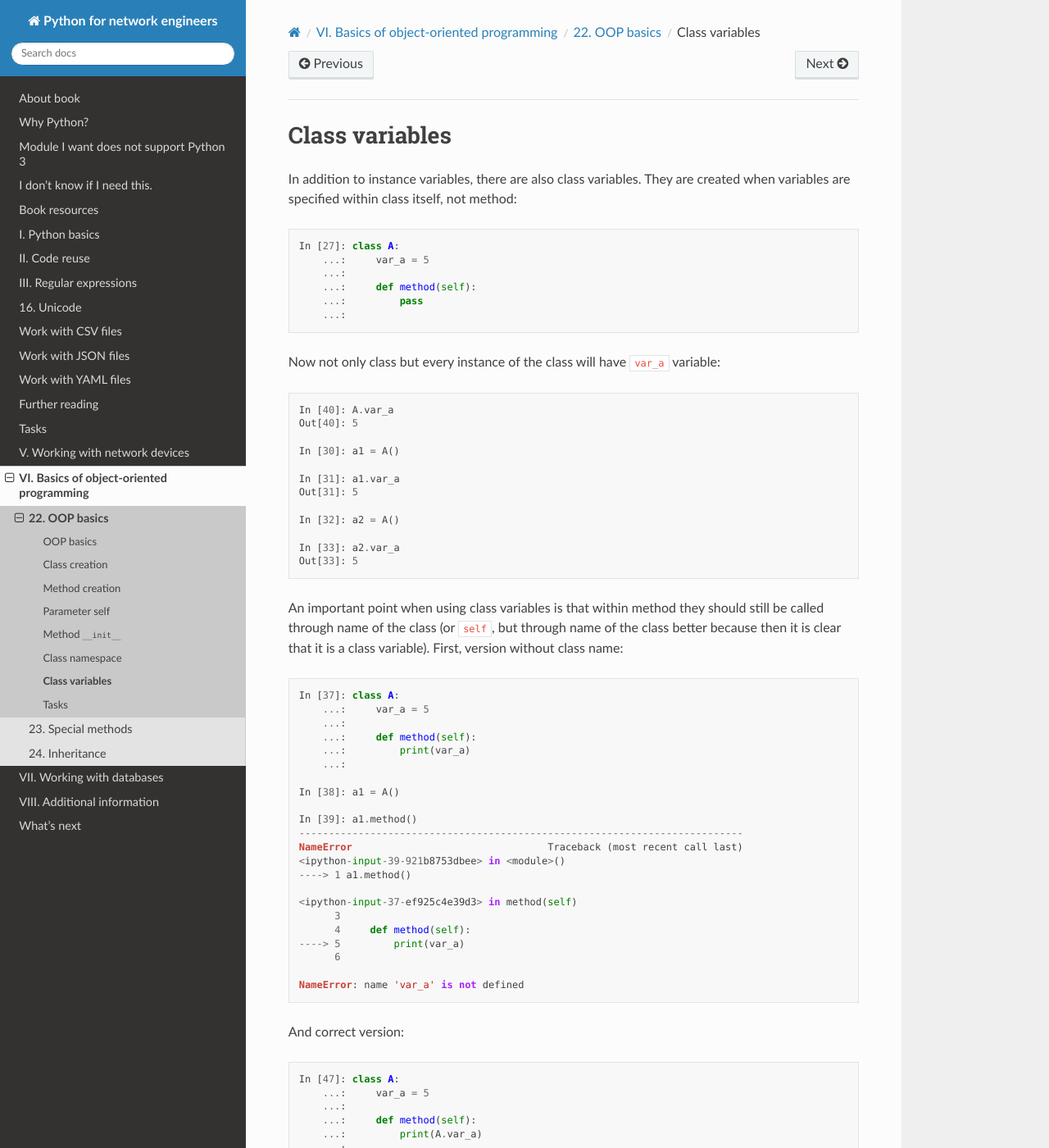
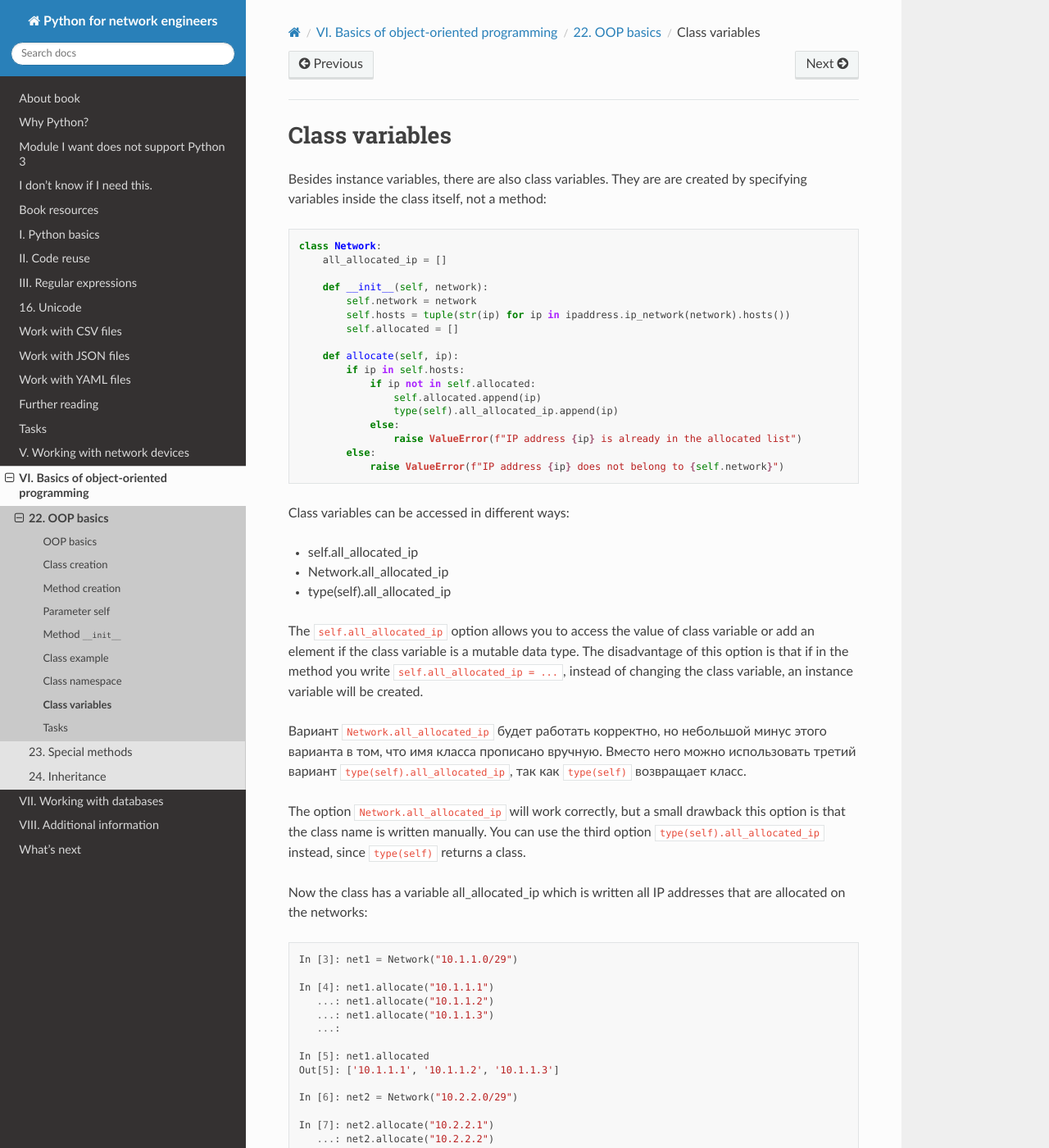
Before and after one commit to natenka/pyneng-book-en, a Sphinx documentation site: the page built from docs/source/book/22_oop_basics/class_variables.rst, in a window 1280 px wide and 1400 px high. Shown: the whole window at 82% size. Built offline with Sphinx 7.4.7 and the Read the Docs theme 2.0.0, drawn with Linux system fonts in a browser that asks for light colours; pages that are not in the unit, such as notebooks, are missing from menus; some of the changed text lies outside the part shown.

Commit message:
chapter 22 update: small fixes, class vars rewrite

```diff
--- a/docs/source/book/22_oop_basics/class_variables.rst
+++ b/docs/source/book/22_oop_basics/class_variables.rst
@@ -1,77 +1,89 @@
 Class variables
 ~~~~~~~~~~~~~~~~~
 
-In addition to instance variables, there are also class variables. They are
-created when variables are specified within class itself, not method:
+Besides instance variables, there are also class variables. They are
+are created by specifying variables inside the class itself, not a method:
 
 .. code:: python
 
-    In [27]: class A:
-        ...:     var_a = 5
-        ...:
-        ...:     def method(self):
-        ...:         pass
-        ...:
+    class Network:
+        all_allocated_ip = []
 
-Now not only class but every instance of the class will have ``var_a`` variable:
+        def __init__(self, network):
+            self.network = network
+            self.hosts = tuple(str(ip) for ip in ipaddress.ip_network(network).hosts())
+            self.allocated = []
+
+        def allocate(self, ip):
+            if ip in self.hosts:
+                if ip not in self.allocated:
+                    self.allocated.append(ip)
+                    type(self).all_allocated_ip.append(ip)
+                else:
+                    raise ValueError(f"IP address {ip} is already in the allocated list")
+            else:
+                raise ValueError(f"IP address {ip} does not belong to {self.network}")
+
+Class variables can be accessed in different ways:
+
+* self.all_allocated_ip
+* Network.all_allocated_ip
+* type(self).all_allocated_ip
+
+
+The ``self.all_allocated_ip`` option allows you to access the value of class variable
+or add an element if the class variable is a mutable data type.
+The disadvantage of this option is that if in the method you write
+``self.all_allocated_ip = ...``, instead of changing the class variable,
+an instance variable will be created.
+
+Вариант ``Network.all_allocated_ip`` будет работать корректно, но небольшой минус
+этого варианта в том, что имя класса прописано вручную.
+Вместо него можно использовать третий вариант ``type(self).all_allocated_ip``,
+так как ``type(self)`` возвращает класс.
+
+
+The option ``Network.all_allocated_ip`` will work correctly, but a small drawback
+this option is that the class name is written manually.
+You can use the third option ``type(self).all_allocated_ip`` instead,
+since ``type(self)`` returns a class.
+
+Now the class has a variable all_allocated_ip which is written
+all IP addresses that are allocated on the networks:
 
 .. code:: python
 
-    In [40]: A.var_a
-    Out[40]: 5
+    In [3]: net1 = Network("10.1.1.0/29")
 
-    In [30]: a1 = A()
+    In [4]: net1.allocate("10.1.1.1")
+       ...: net1.allocate("10.1.1.2")
+       ...: net1.allocate("10.1.1.3")
+       ...:
 
-    In [31]: a1.var_a
-    Out[31]: 5
+    In [5]: net1.allocated
+    Out[5]: ['10.1.1.1', '10.1.1.2', '10.1.1.3']
 
-    In [32]: a2 = A()
+    In [6]: net2 = Network("10.2.2.0/29")
 
-    In [33]: a2.var_a
-    Out[33]: 5
+    In [7]: net2.allocate("10.2.2.1")
+       ...: net2.allocate("10.2.2.2")
+       ...:
 
-An important point when using class variables is that within method they should
-still be called  through name of the class (or ``self``, but through name of the
-class better because then it is clear that it is a class variable). First,
-version without class name:
+    In [9]: net2.allocated
+    Out[9]: ['10.2.2.1', '10.2.2.2']
+
+    In [10]: Network.all_allocated_ip
+    Out[10]: ['10.1.1.1', '10.1.1.2', '10.1.1.3', '10.2.2.1', '10.2.2.2']
+
+The variable is accessible not only through the class, but also through the instances:
 
 .. code:: python
 
-    In [37]: class A:
-        ...:     var_a = 5
-        ...:
-        ...:     def method(self):
-        ...:         print(var_a)
-        ...:
+    In [40]: Network.all_allocated_ip
+    Out[40]: ['10.1.1.1', '10.1.1.2', '10.1.1.3', '10.2.2.1', '10.2.2.2']
 
-    In [38]: a1 = A()
+    In [41]: net1.all_allocated_ip
+    Out[41]: ['10.1.1.1', '10.1.1.2', '10.1.1.3', '10.2.2.1', '10.2.2.2']
 
-    In [39]: a1.method()
-    ---------------------------------------------------------------------------
-    NameError                                 Traceback (most recent call last)
-    <ipython-input-39-921b8753dbee> in <module>()
-    ----> 1 a1.method()
-
-    <ipython-input-37-ef925c4e39d3> in method(self)
-          3
-          4     def method(self):
-    ----> 5         print(var_a)
-          6
-
-    NameError: name 'var_a' is not defined
-
-And correct version:
-
-.. code:: python
-
-    In [47]: class A:
-        ...:     var_a = 5
-        ...:
-        ...:     def method(self):
-        ...:         print(A.var_a)
-        ...:
-
-    In [48]: a1 = A()
-
-    In [49]: a1.method()
-    5
+    In [42]: net2.all_allocated_ip
+    Out[42]: ['10.1.1.1', '10.1.1.2', '10.1.1.3', '10.2.2.1', '10.2.2.2']
--- a/docs/source/book/22_oop_basics/index.rst
+++ b/docs/source/book/22_oop_basics/index.rst
@@ -15,6 +15,7 @@
    create_methods
    parameter_self
    init_method
+   class_example
    class_namespace
    class_variables
    ../../exercises/22_exercises.rst
--- a/docs/source/book/22_oop_basics/init_method.rst
+++ b/docs/source/book/22_oop_basics/init_method.rst
@@ -8,7 +8,7 @@ For ``info`` method to work correctly the instance should have ``hostname`` and
 
     In [15]: class Switch:
         ...:     def info(self):
-        ...:         print('Hostname: {}\nModel: {}'.format(self.hostname, self.model))
+        ...:         print(f'Hostname: {self.hostname}\nModel: {self.model}')
         ...:
 
     In [59]: sw2 = Switch()
@@ -22,7 +22,7 @@ For ``info`` method to work correctly the instance should have ``hostname`` and
     <ipython-input-57-30b05739380d> in info(self)
           1 class Switch:
           2     def info(self):
-    ----> 3         print('Hostname: {}\nModel: {}'.format(self.hostname, self.model))
+    ----> 3         print(f'Hostname: {self.hostname}\nModel: {self.model}')
 
     AttributeError: 'Switch' object has no attribute 'hostname'
 
@@ -42,7 +42,7 @@ and ``__init__`` method is passed arguments with which instance was created:
         ...:         self.model = model
         ...:
         ...:     def info(self):
-        ...:         print('Hostname: {}\nModel: {}'.format(self.hostname, self.model))
+        ...:         print(f'Hostname: {self.hostname}\nModel: {self.model}')
         ...:
 
 Note that each instance created from this class will have variables:
```
Also changed, not shown: docs/source/book/22_oop_basics/class_example.rst (added, +51 -0 lines), docs/source/book/22_oop_basics/class_namespace.rst (+7 -8 lines), docs/source/book/22_oop_basics/create_methods.rst (+5 -5 lines), docs/source/book/22_oop_basics/parameter_self.rst (+4 -4 lines).
